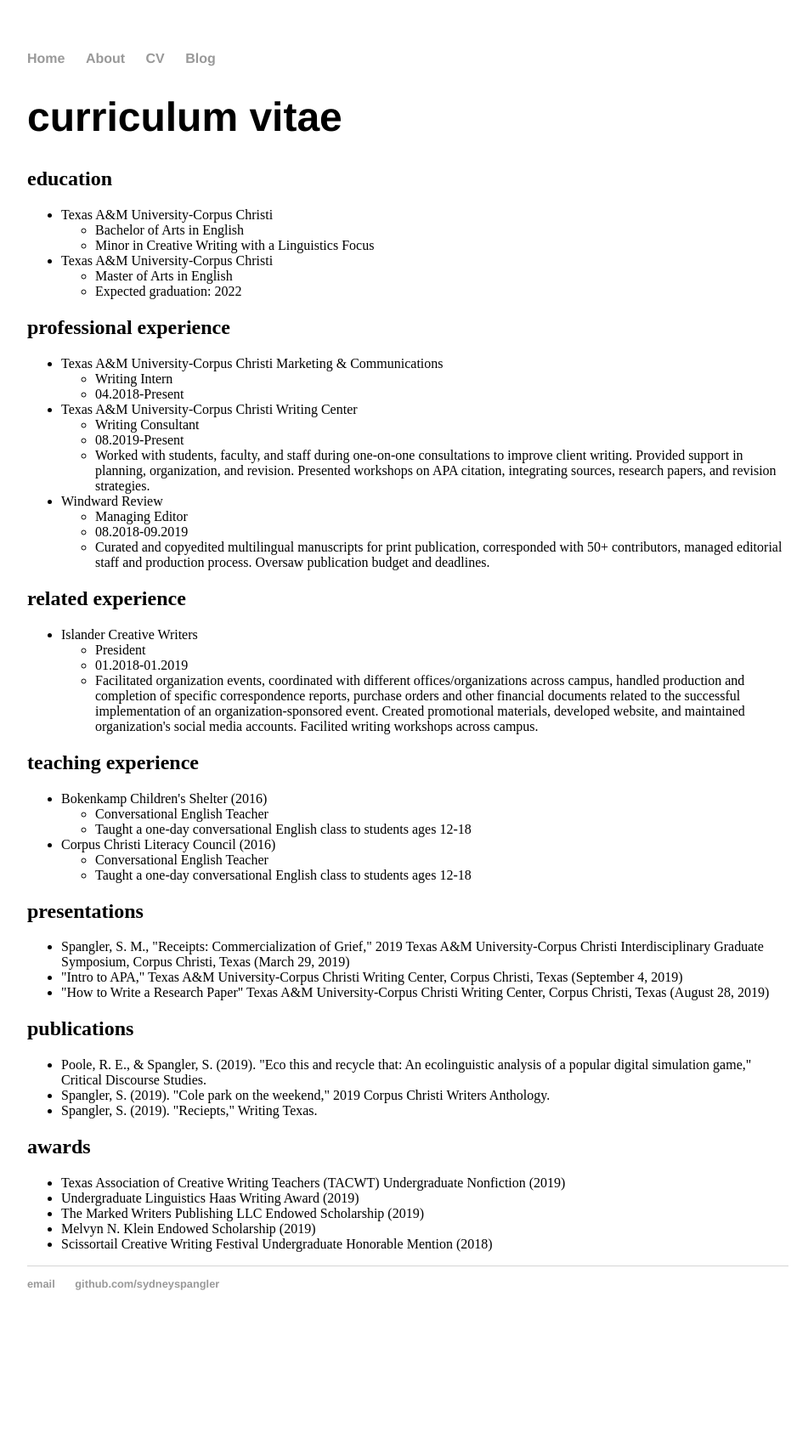
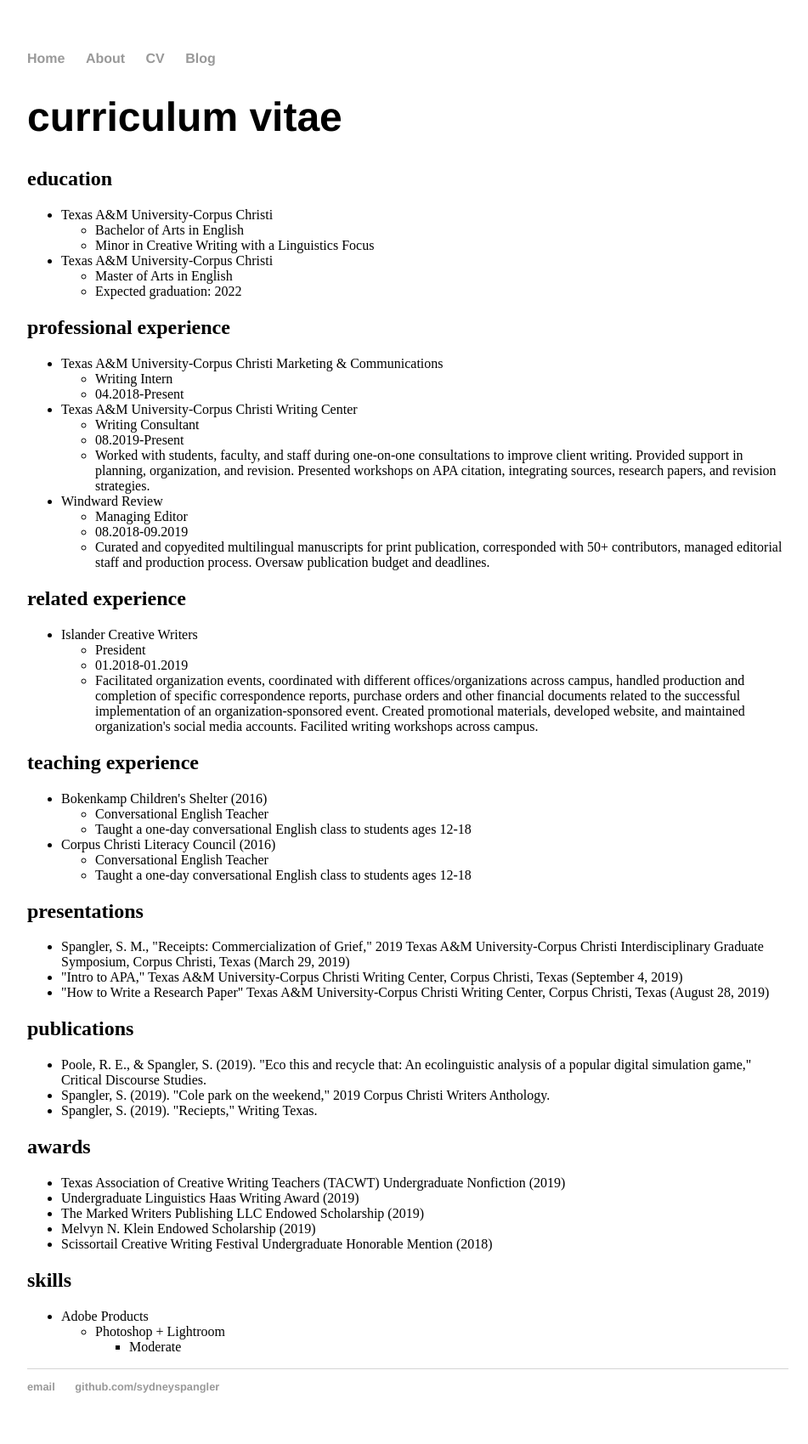
Before and after one commit to sydneyspangler/sydneyspangler.github.io, a Jekyll site: the page built from cv/index.html, in a window 1280 px wide. Shown: the whole page at 85% size, without its empty margins (160-1111 px from the left). Built offline with Jekyll 4.4.1, drawn with Linux system fonts in a browser that asks for light colours; before the commit the page ends 1578 px from its top, so only the background shows below that.

Commit message:
Update index.html

```diff
--- a/cv/index.html
+++ b/cv/index.html
@@ -88,4 +88,16 @@
 		<li>Melvyn N. Klein Endowed Scholarship (2019)</li>
 		<li>Scissortail Creative Writing Festival Undergraduate Honorable Mention (2018)</li>
 	</ul>
+	<h2>skills</h2>
+	<ul>
+		<li>Adobe Products
+			<ul>
+				<li>Photoshop + Lightroom
+					<ul>
+						<li>Moderate</li>
+					</ul>
+				</li>
+			</ul>
+		</li>
+	</ul>
 </div><!-- /.blurb -->
```
